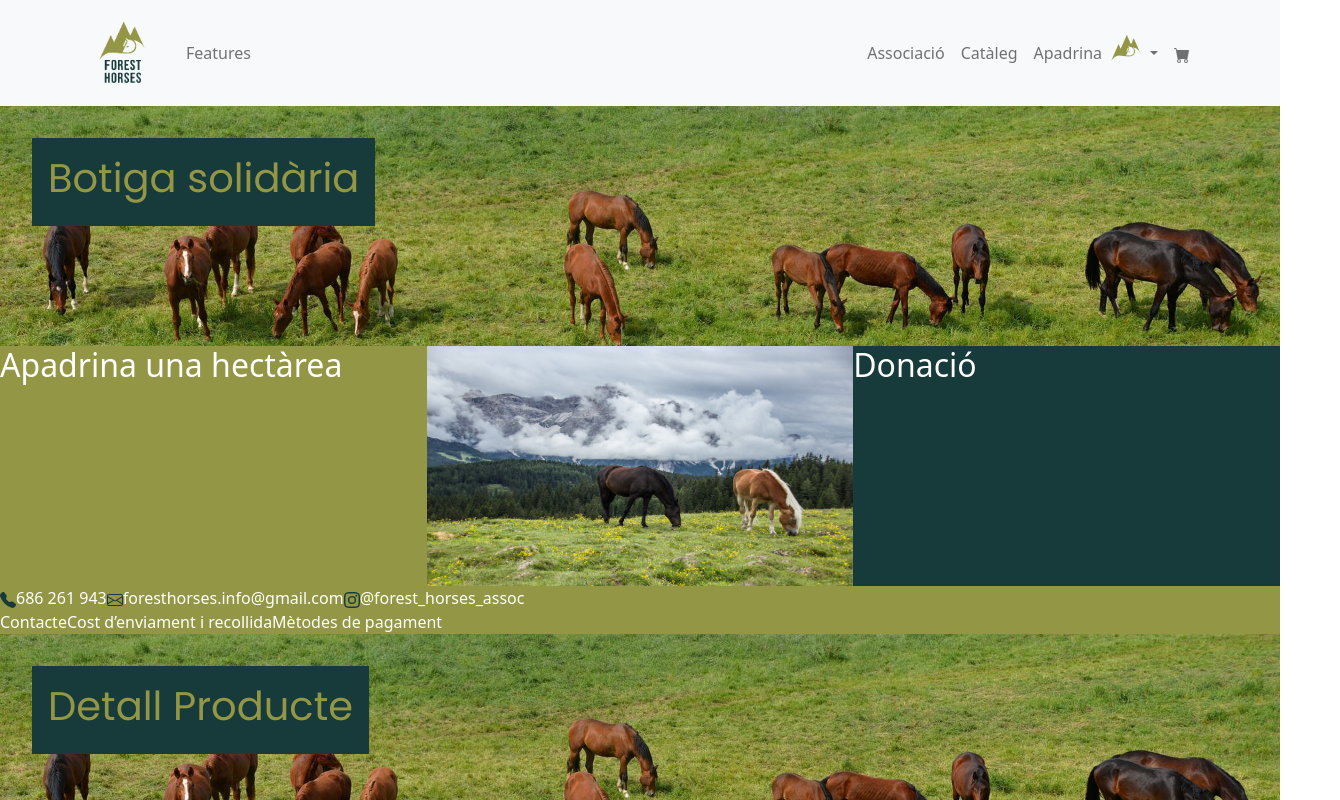
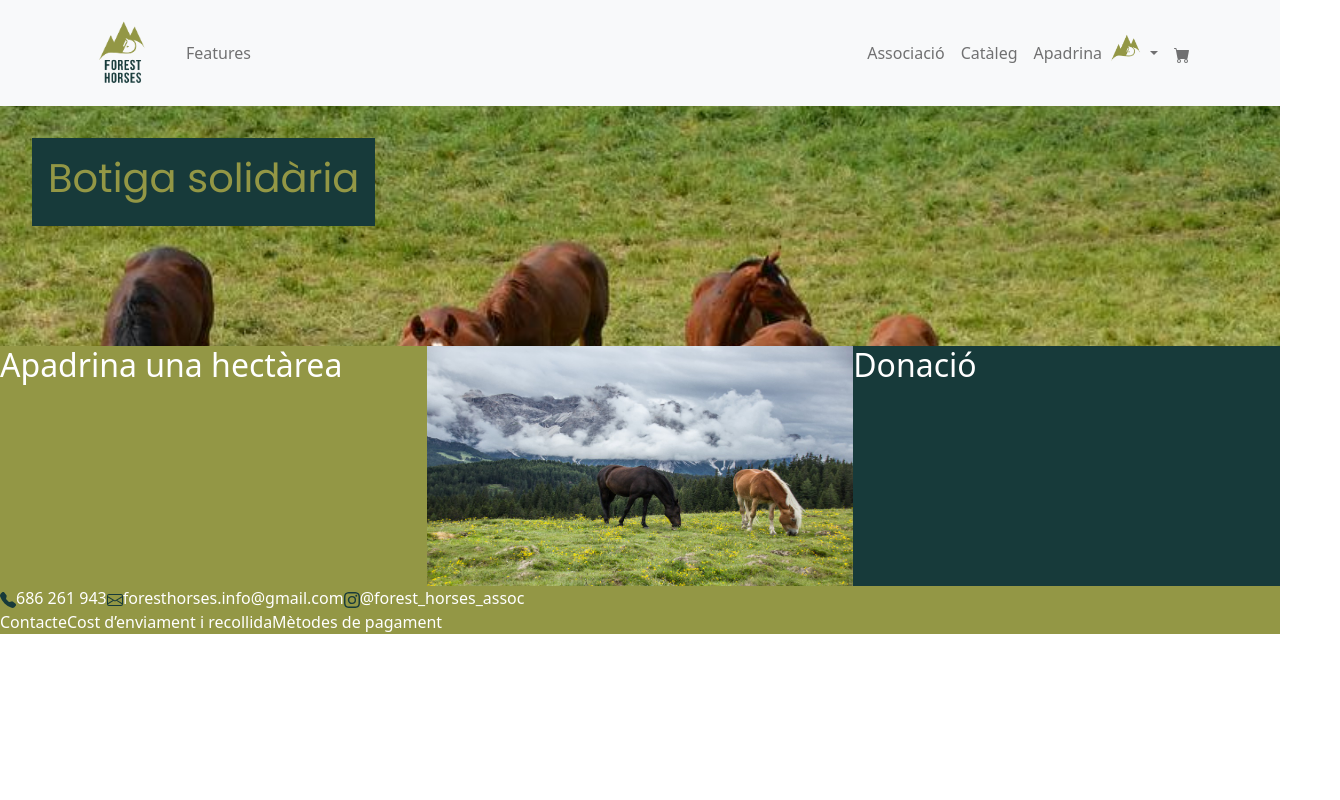
Before and after one commit to foresthdev/Forest_horses, a React (Create React App) app in the folder client/: page / in a window 1280 px wide. Shown: the top 800 px of the page, 1340 px wide, since content can reach past the window. Built offline with nearby package versions, Linux system fonts and the light colour scheme.

Commit message:
#16 clean for merge

```diff
--- a/client/src/App.js
+++ b/client/src/App.js
@@ -1,6 +1,5 @@
 // import './App.css';
 import Home from './pages/Home';
-import DetalleProductoUser from './pages/DetalleProductoUser';
 
 
 function App() {
@@ -8,7 +7,6 @@ function App() {
     <div className="App">
 
       <Home />
-      <DetalleProductoUser />
 
 
     </div>
```
